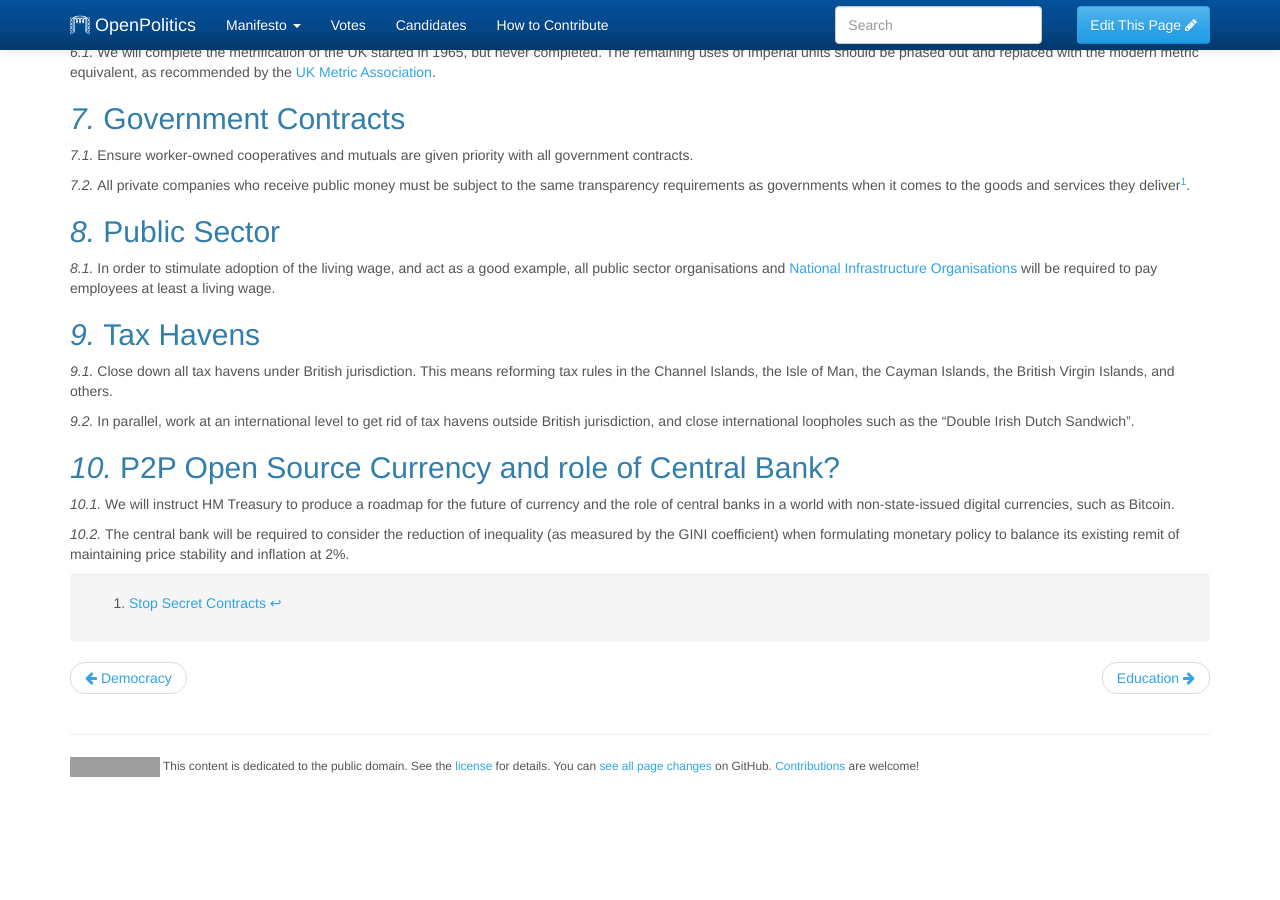
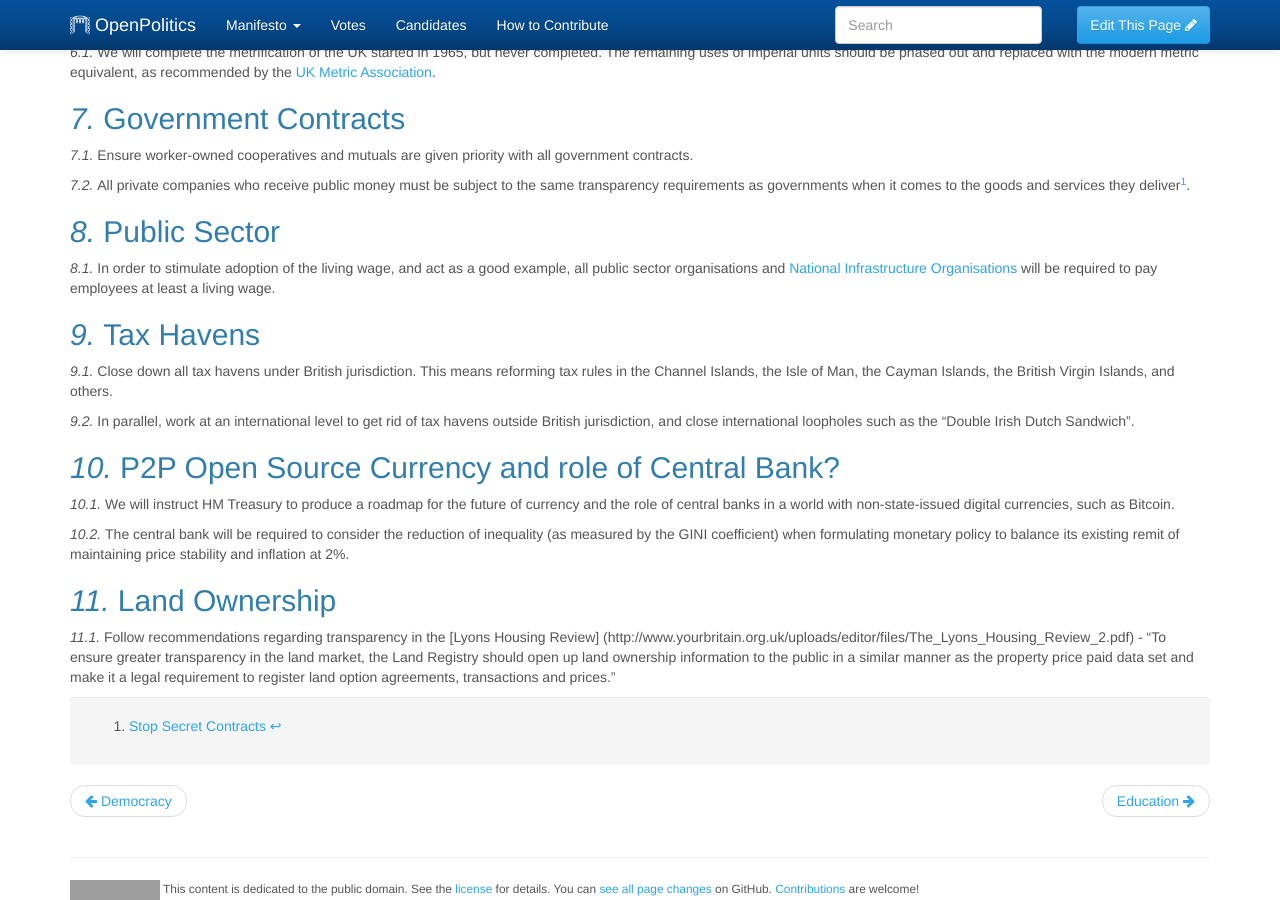
Before and after one commit to openpolitics/manifesto, a Jekyll site: the page built from manifesto/economy.md, in a window 1280 px wide and 900 px high, scrolled down 1178 px. Built offline with Jekyll 4.4.1, drawn with Linux system fonts in a browser that asks for light colours; before the commit the page ends 1955 px from its top, so only the background shows below that; grey boxes are pictures that could not be loaded.

Commit message:
An open registery of land ownership
www.yourbritain.org.uk/uploads/editor/files/The_Lyons_Housing_Review_2.pdf - "The Land Registry records the ownership of land and property and has registered 82% of the land in England and Wales with more than 23.5 million titles. However, as evidence to the review highlighted, there is limited public access to this information and no requirement to register land options."

"Greater transparency about ownership, options and transactions would deliver a number of important
benefits that would result in better operation of the land market. "

Let's open this up. Hopefully this will prevent land grabs of common land, and discourage supermarkets buying bits of land just to prevent competition.

```diff
--- a/manifesto/economy.md
+++ b/manifesto/economy.md
@@ -71,3 +71,9 @@ We will instruct HM Treasury to produce a roadmap for the future of currency and
 The central bank will be required to consider the reduction of inequality (as measured by the GINI coefficient) when formulating monetary policy to balance its existing remit of maintaining price stability and inflation at 2%.
 
 [^1]: [Stop Secret Contracts](http://stopsecretcontracts.org/)
+
+## Land Ownership
+
+Follow recommendations regarding transparency in the [Lyons Housing Review] (http://www.yourbritain.org.uk/uploads/editor/files/The_Lyons_Housing_Review_2.pdf) - "To ensure greater transparency in the land market, the Land Registry should open up land ownership
+information to the public in a similar manner as the property price paid data set and make it a legal
+requirement to register land option agreements, transactions and prices."
```
